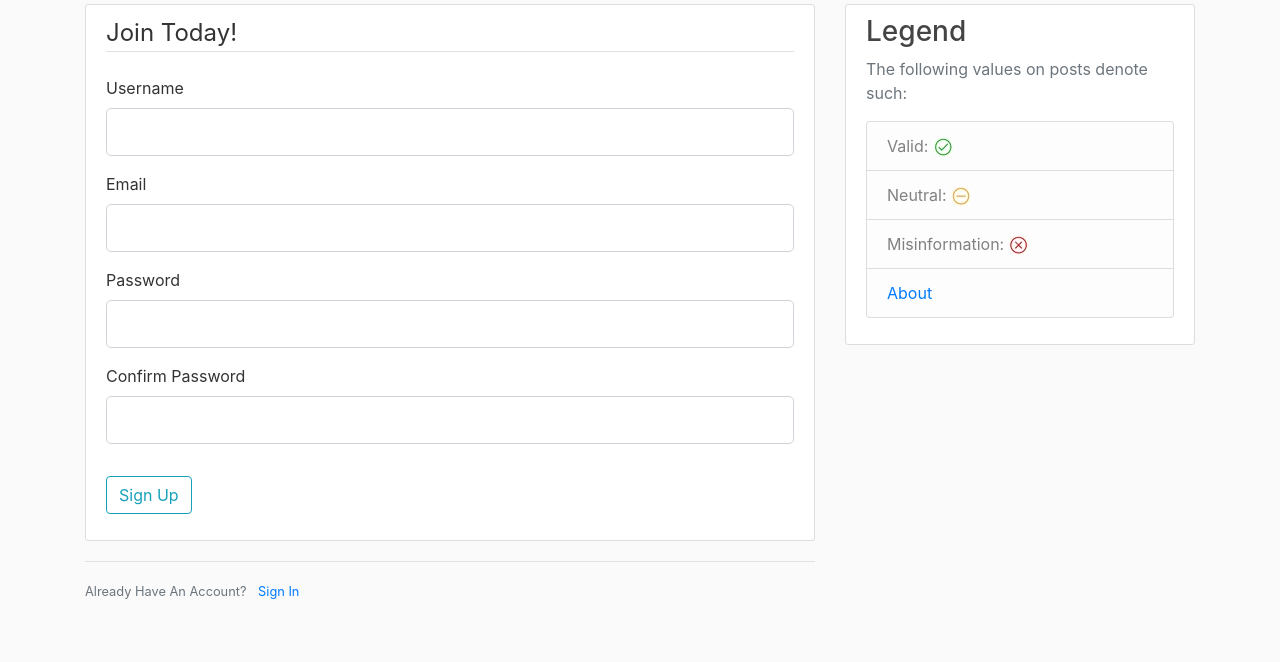
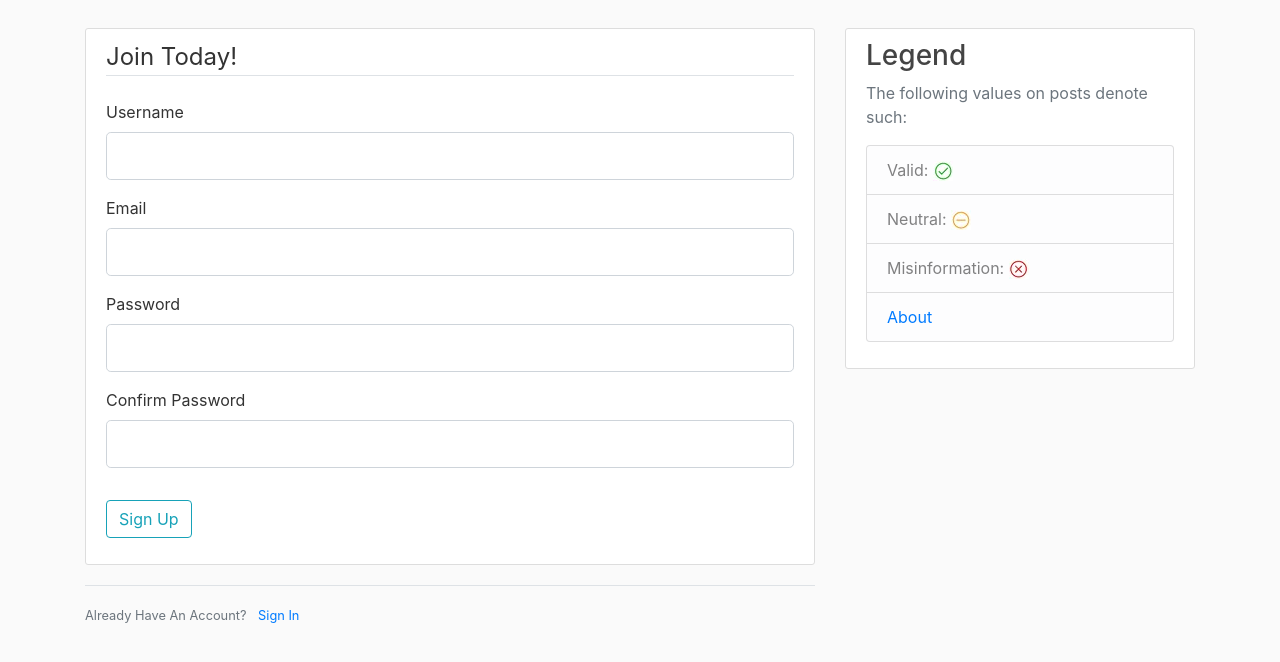
Before and after one commit to rehman000/QChat, a Flask app: page /register in a window 1280 px wide. Shown: the part 76-738 px from the top of the page. Run offline with Flask 2, Linux system fonts and the light colour scheme; some libraries are stand-ins or nearby versions.

Commit message:
minor CSS tweaks

```diff
--- a/app/templates/about.html
+++ b/app/templates/about.html
@@ -1,6 +1,7 @@
 {% extends "template.html" %}
 
 {% block content %}
+    <div class="mt-4">
         <div class="content-section">
             <h1>About Us: </h1>
             <hr>
@@ -26,5 +27,6 @@
             <a href="https://rehman000.github.io/">Portfolio:</a>
             <a href="https://github.com/rehman000"><img class="img-fluid" width="50" height="50" src="{{url_for('static', filename='GitHub.png' )}}"></a>
         </div>
+    </div>
 
     {% endblock content %}
--- a/app/templates/login.html
+++ b/app/templates/login.html
@@ -1,7 +1,7 @@
 {% extends "template.html" %}
 
 {% block content %}
-    <div class="content-section">
+    <div class="content-section mt-4">
         <form method="POST" action="">
             {{ form.hidden_tag() }}
             <fieldset class="form-group">
--- a/app/templates/register.html
+++ b/app/templates/register.html
@@ -1,7 +1,7 @@
 {% extends "template.html" %}
 
 {% block content %}
-    <div class="content-section">
+    <div class="content-section mt-4">
         <form method="POST" action="">
             {{ form.hidden_tag() }}
             <fieldset class="form-group">
--- a/app/templates/template.html
+++ b/app/templates/template.html
@@ -65,7 +65,7 @@
                 {% endwith %}
                 {% block content %}{% endblock %}
             </div>
-            <div class="col-md-4">
+            <div class="col-md-4 mt-4">
                 <div class="content-section">
                     <h3>Legend</h3>
                     <p class='text-muted'>The following values on posts denote such:
```
Lines whose indentation alone changed are shown as unchanged.
